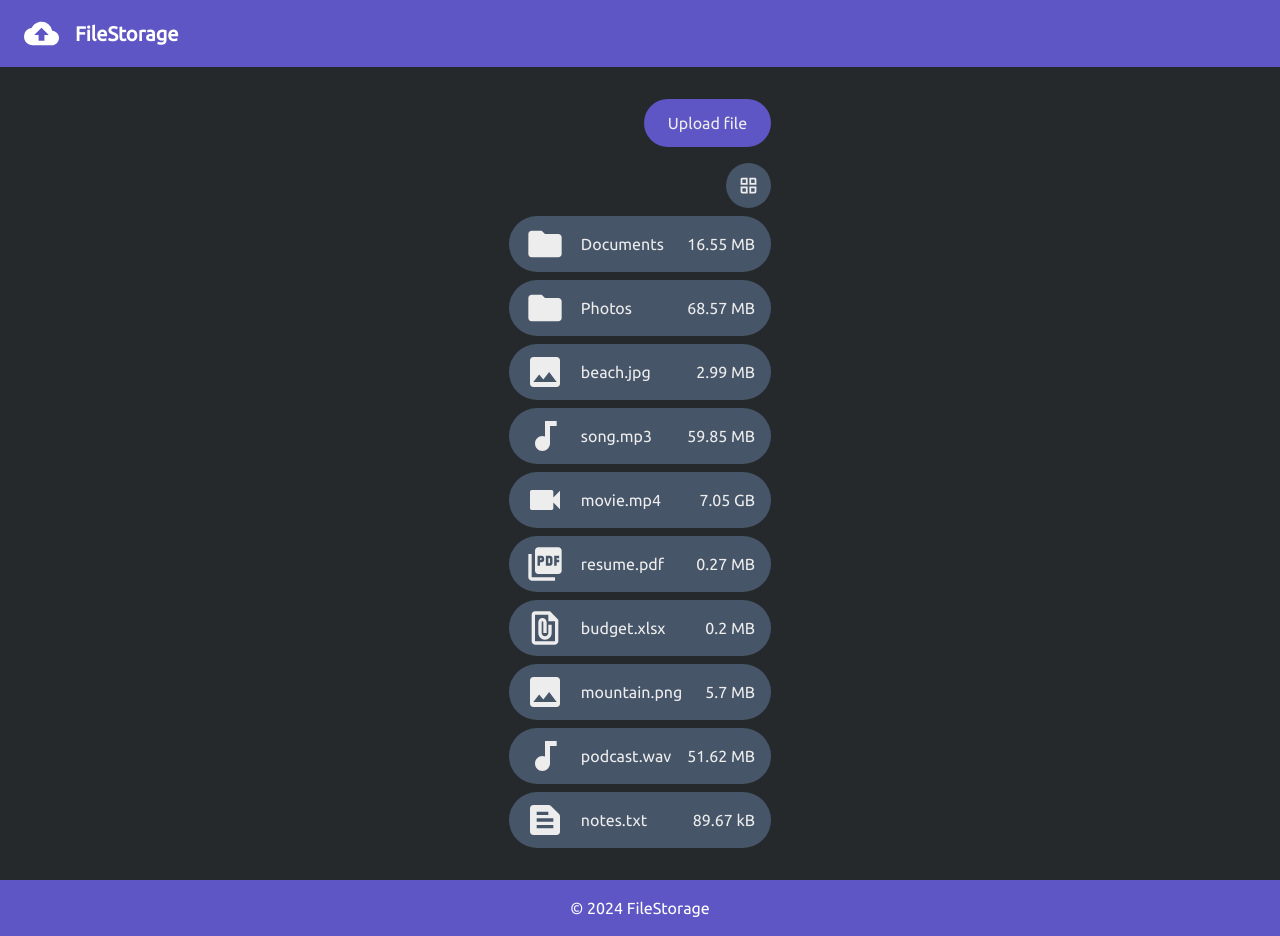
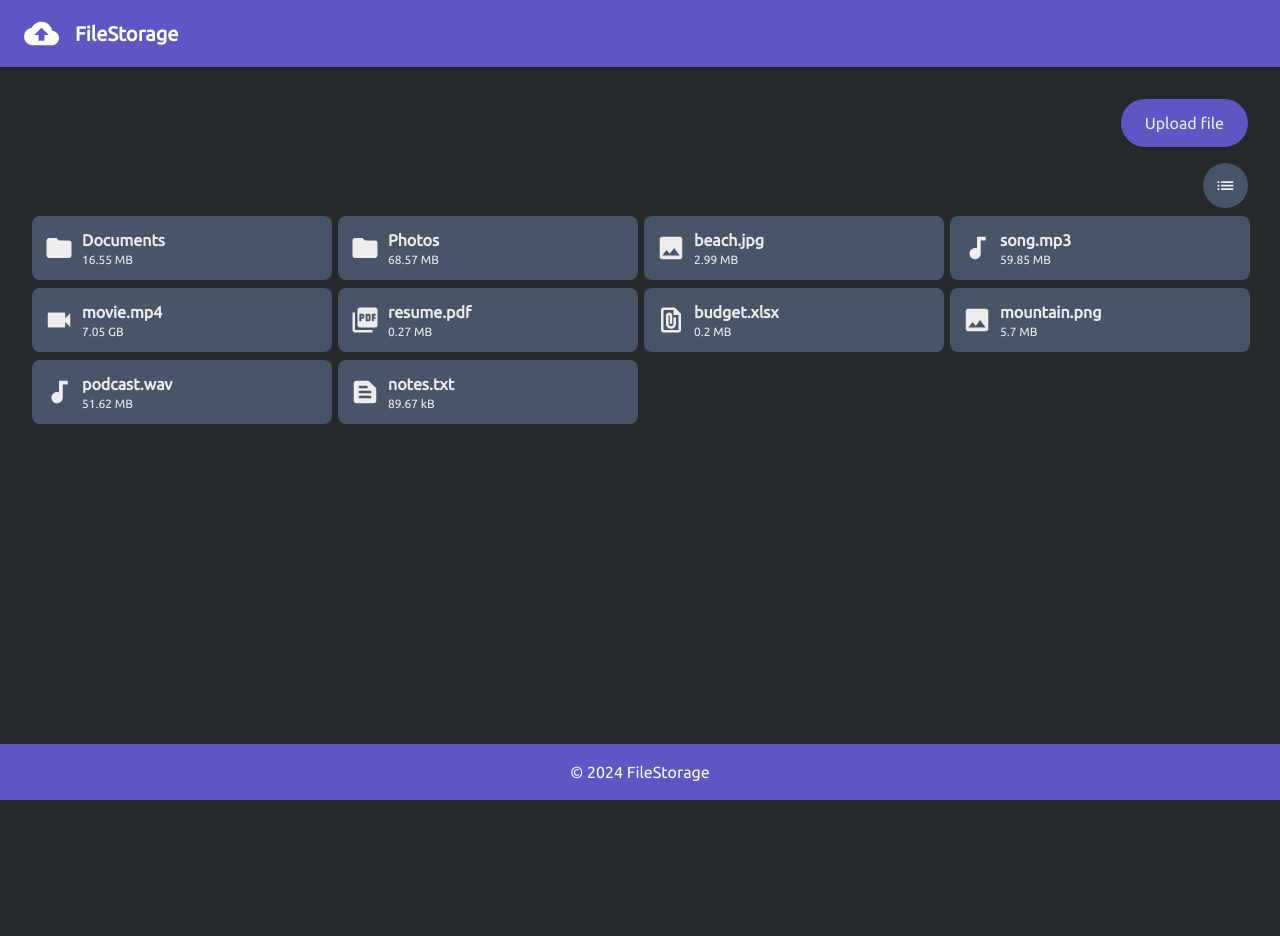
Before and after one commit to Lucashcr/filestorage, a Next.js app in the folder frontend/: page / in a window 1280 px wide. After the commit the page ends 800 px from the top, so only its background shows below. Built offline with nearby package versions, Linux system fonts and the light colour scheme.

Commit message:
fix(frontend): General fixes

```diff
--- a/frontend/app/layout.tsx
+++ b/frontend/app/layout.tsx
@@ -63,7 +63,7 @@ export default function RootLayout({
         className={`${ubuntuBold.variable} ${ubuntuBoldItalic.variable} ${ubuntuItalic.variable} ${ubuntuLight.variable} ${ubuntuLightItalic.variable} ${ubuntuMedium.variable} ${ubuntuMediumItalic.variable} ${ubuntuRegular.variable} antialiased font-[family-name:var(--font-ubuntu-regular)] min-h-screen flex flex-col`}
       >
         <Header />
-        <main className="flex flex-col items-center flex-grow max-w-[1400px] self-center m-8">
+        <main className="flex flex-col items-center flex-grow max-w-[1400px] w-full self-center p-8">
           {children}
         </main>
         <Footer />
--- /dev/null
+++ b/frontend/components/dialogs/file-upload.tsx
@@ -0,0 +1 @@
+export default function FileUploadDialog() {}
--- a/frontend/components/files/grid.tsx
+++ b/frontend/components/files/grid.tsx
@@ -1,6 +1,6 @@
 import FileType from "@/types/file";
 import selectIconType from "./helpers/icon-type-selector";
-import fileSizeFormatter from "./helpers/file-size-formatter";
+import FileSizeFormatter from "./helpers/file-size-formatter";
 
 type FilesGridProps = {
   files: FileType[];
@@ -11,13 +11,14 @@ export default function FilesGrid({ files }: FilesGridProps) {
     <div className="w-full grid gap-2 sm:grid-cols-1 md:grid-cols-2 lg:grid-cols-3 xl:grid-cols-4 mb-4">
       {files.map((file) => (
         <div
-          className="min-w-[300px] bg-secondary flex items-center gap-1 p-3 rounded-lg select-none hover:cursor-pointer hover:bg-accent transition duration-[300ms]"
+          className="min-w-[300px] bg-secondary flex items-center gap-2 p-3 rounded-lg select-none hover:cursor-pointer hover:bg-accent transition duration-[300ms]"
           key={file.id}
         >
-          <div>{selectIconType(file.type)({ size: 35 })}</div>
+          <div>{selectIconType(file.type)({ size: 30 })}</div>
           <div className="flex flex-col justify-center">
             <p className="text-md font-bold text-ellipsis">{file.title}</p>
-            <p className="text-xs">{fileSizeFormatter(file.size)}</p>
+            {/* <p className="text-xs">{fileSizeFormatter(file.size)}</p> */}
+            <FileSizeFormatter size={file.size} className="text-xs" />
           </div>
         </div>
       ))}
--- a/frontend/components/files/helpers/file-size-formatter.ts
+++ /dev/null
@@ -1,15 +0,0 @@
-const multipliers = ["", "k", "M", "G"];
-
-const localeStringOptions = {
-  maximumFractionDigits: 2,
-};
-
-export default function fileSizeFormatter(size: number): string {
-  let multiplierIndex = 0;
-  while (size >= 100 && multiplierIndex < multipliers.length - 1) {
-    size /= 1000;
-    multiplierIndex += 1;
-  }
-  const sizeStr = size.toLocaleString(undefined, localeStringOptions);
-  return `${sizeStr} ${multipliers[multiplierIndex]}B`;
-}
--- /dev/null
+++ b/frontend/components/files/helpers/file-size-formatter.tsx
@@ -0,0 +1,43 @@
+"use client";
+
+import { useEffect, useState } from "react";
+
+const multipliers = ["", "k", "M", "G"];
+
+const localeStringOptions = {
+  maximumFractionDigits: 2,
+};
+
+const getLocale = () => {
+  if (typeof window !== "undefined") {
+    return navigator.language || "en-US";
+  } else {
+    return "en-US";
+  }
+};
+
+type FileSizeFormatterProps = {
+  size: number;
+  className: string;
+};
+
+export default function FileSizeFormatter({
+  size,
+  className,
+}: FileSizeFormatterProps) {
+  const [locale, setLocale] = useState("en-US");
+
+  useEffect(() => {
+    setLocale(getLocale());
+  }, []);
+
+  let multiplierIndex = 0;
+  while (size >= 100 && multiplierIndex < multipliers.length - 1) {
+    size /= 1000;
+    multiplierIndex += 1;
+  }
+  const sizeStr = size.toLocaleString(locale, localeStringOptions);
+  return (
+    <p className={className}>{`${sizeStr} ${multipliers[multiplierIndex]}B`}</p>
+  );
+}
--- a/frontend/components/files/list.tsx
+++ b/frontend/components/files/list.tsx
@@ -1,5 +1,5 @@
 import FileType from "@/types/file";
-import fileSizeFormatter from "./helpers/file-size-formatter";
+import FileSizeFormatter from "./helpers/file-size-formatter";
 import selectIconType from "./helpers/icon-type-selector";
 
 type FilesListProps = {
@@ -14,9 +14,10 @@ export default function FilesList({ files }: FilesListProps) {
           className="w-full bg-secondary px-4 py-2 rounded-full flex items-center gap-4 hover:cursor-pointer hover:bg-accent transition duration-[300ms]"
           key={file.id}
         >
-          <div>{selectIconType(file.type)({ size: 40 })}</div>
+          <div>{selectIconType(file.type)({ size: 30 })}</div>
           <p className="grow">{file.title}</p>
-          <p>{fileSizeFormatter(file.size)}</p>
+          {/* <p className="text-sm">{fileSizeFormatter(file.size)}</p> */}
+          <FileSizeFormatter size={file.size} className="text-sm" />
         </div>
       ))}
     </div>
--- a/frontend/components/files/root.tsx
+++ b/frontend/components/files/root.tsx
@@ -12,13 +12,13 @@ type FilesRootProps = {
 };
 
 export default function FilesRoot({ files }: FilesRootProps) {
-  const [layout, setLayout] = useState("list");
+  const [layout, setLayout] = useState("grid");
 
   const listComponent = <FilesList files={files} />;
   const gridComponent = <FilesGrid files={files} />;
 
   return (
-    <div className="flex flex-col gap-2">
+    <div className="w-full flex flex-col gap-2">
       <FilesSwitcher layout={layout} setLayout={setLayout} />
       {layout == "list" ? listComponent : gridComponent}
     </div>
```
Also changed, not shown: 1 other file (tests, documents, lock files or other folders).
